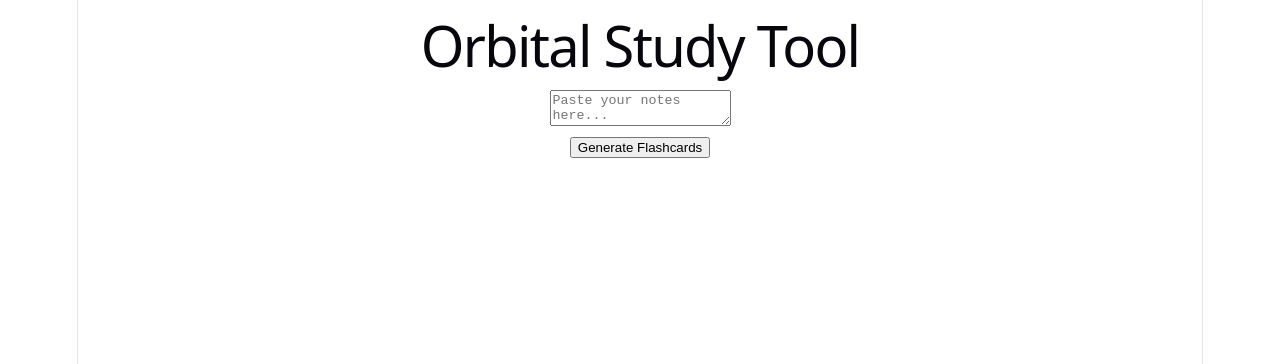
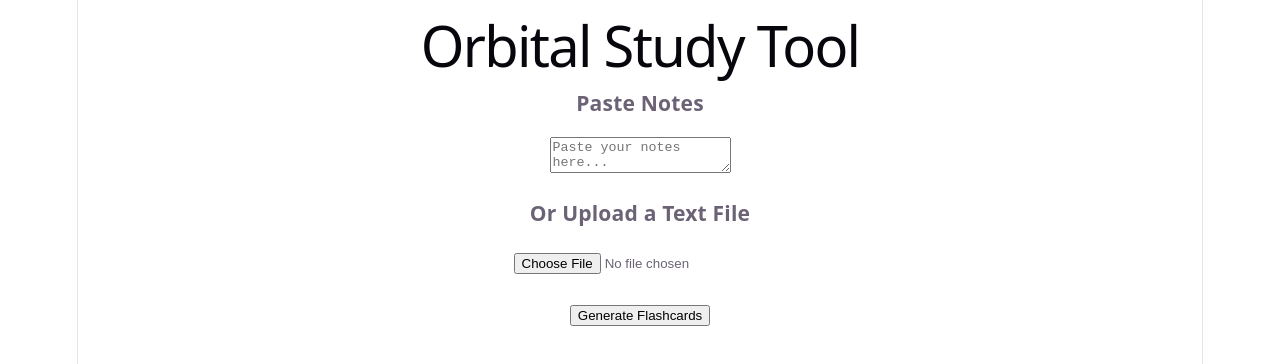
Before and after one commit to javierloh11/orbital-study-tool, a React app in the folder frontend/: page / in a window 1280 px wide. Shown: the top 364 px of the page. Built offline with nearby package versions, Linux system fonts and the light colour scheme; the HTML template or start-up script is replaced by a standard one.

Commit message:
Add text file upload support

```diff
--- a/frontend/src/App.jsx
+++ b/frontend/src/App.jsx
@@ -3,6 +3,20 @@ import { useState } from "react";
 function App() {
   const [notes, setNotes] = useState("");
   const [flashcards, setFlashcards] = useState("");
+
+  const handleFileUpload = (event) => {
+    const file = event.target.files[0];
+
+    if (!file) return;
+
+    const reader = new FileReader();
+
+    reader.onload = (e) => {
+      setNotes(e.target.result);
+    };
+
+    reader.readAsText(file);
+  };
 
   const generateFlashcards = async () => {
     const response = await fetch("http://localhost:3000/api/flashcards", {
@@ -21,12 +35,21 @@ function App() {
     <div>
       <h1>Orbital Study Tool</h1>
 
+      <h3>Paste Notes</h3>
       <textarea
         placeholder="Paste your notes here..."
         value={notes}
         onChange={(e) => setNotes(e.target.value)}
       />
 
+      <h3>Or Upload a Text File</h3>
+      <input
+        type="file"
+        accept=".txt"
+        onChange={handleFileUpload}
+      />
+
+      <br />
       <br />
 
       <button onClick={generateFlashcards}>
```
